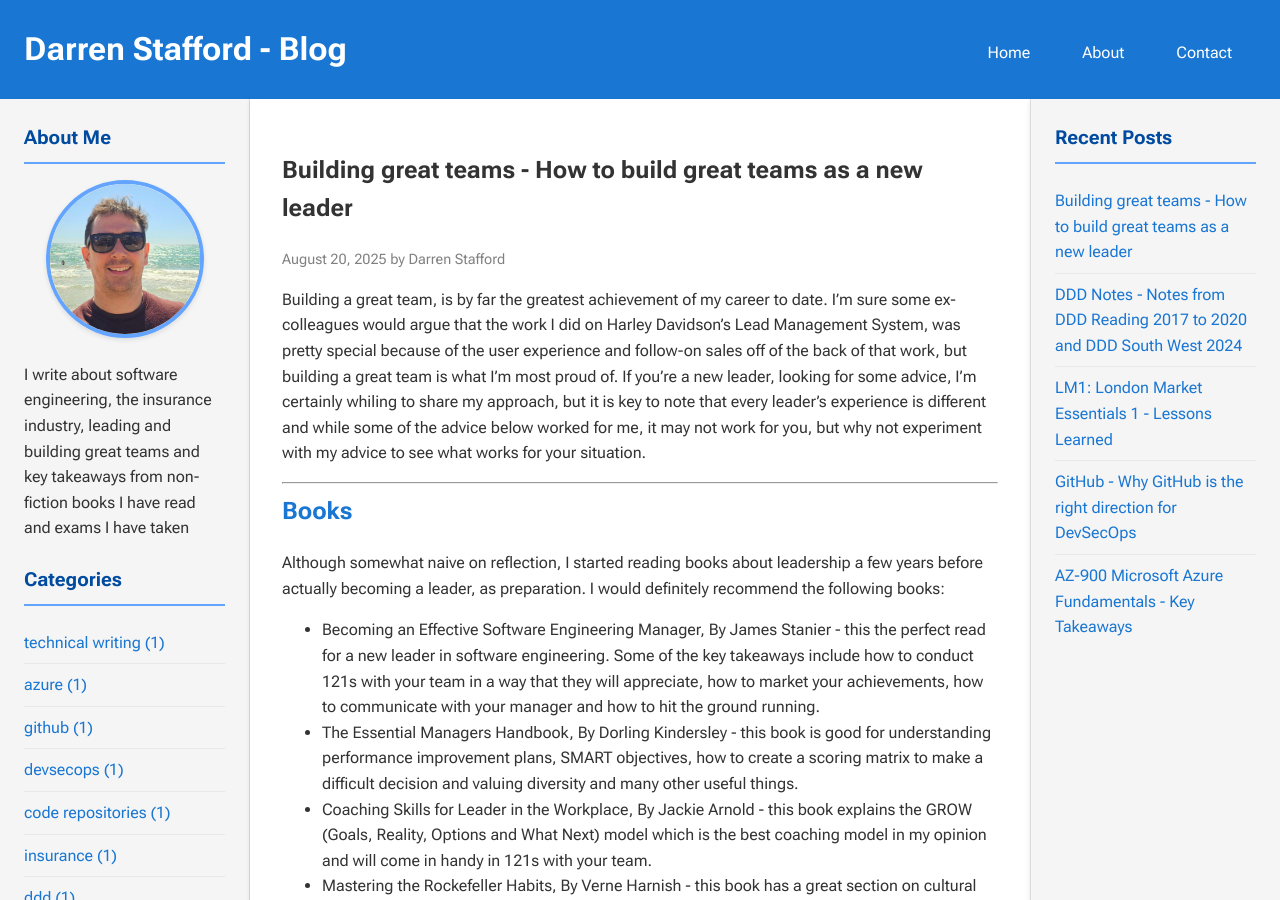
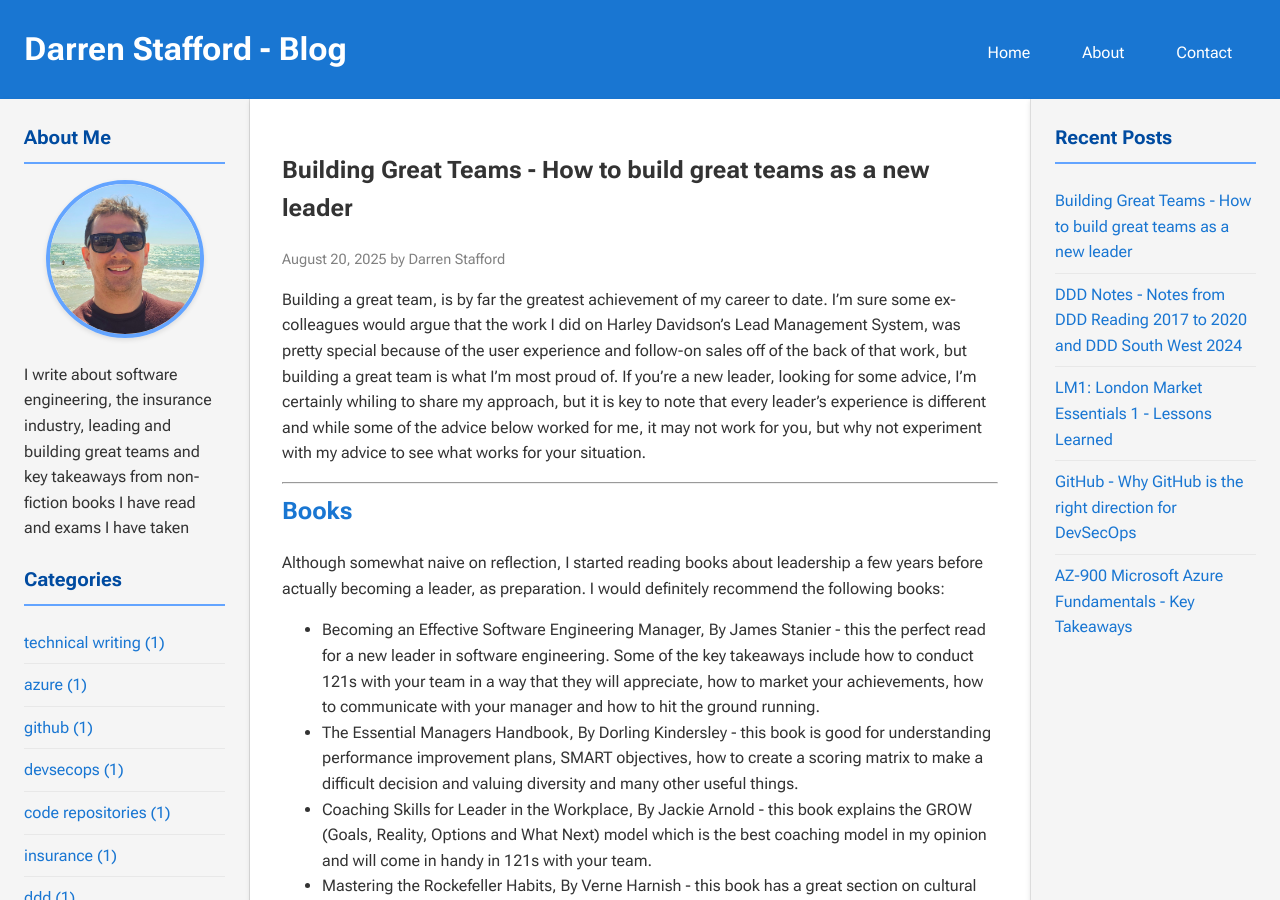
Before and after one commit to dazstaffs/blog, a Jekyll site: the page built from _posts/2025-08-20-BuildingGreatTeams.md, in a window 1280 px wide and 900 px high. Built offline with Jekyll 4.4.1, drawn with Linux system fonts in a browser that asks for light colours.

```diff
--- a/_posts/2025-08-20-BuildingGreatTeams.md
+++ b/_posts/2025-08-20-BuildingGreatTeams.md
@@ -1,6 +1,6 @@
 ---
 layout: post
-title: "Building great teams - How to build great teams as a new leader"
+title: "Building Great Teams - How to build great teams as a new leader"
 date: 2025-08-20
 categories: [leadership]
 ---
```
Also changed, not shown: index.md (+1 -1 lines).
